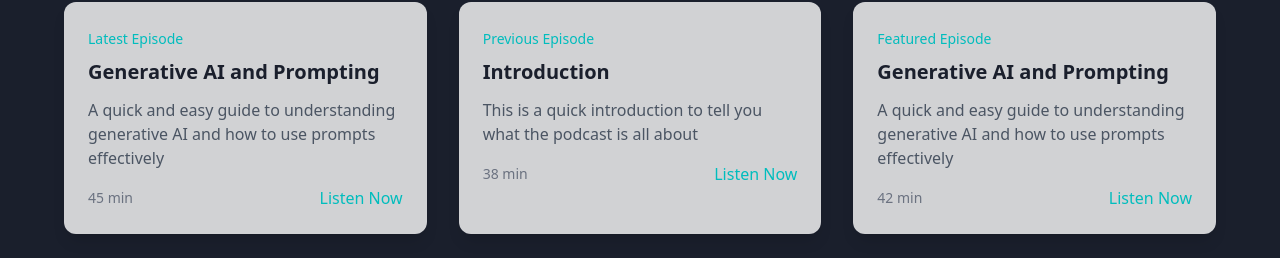
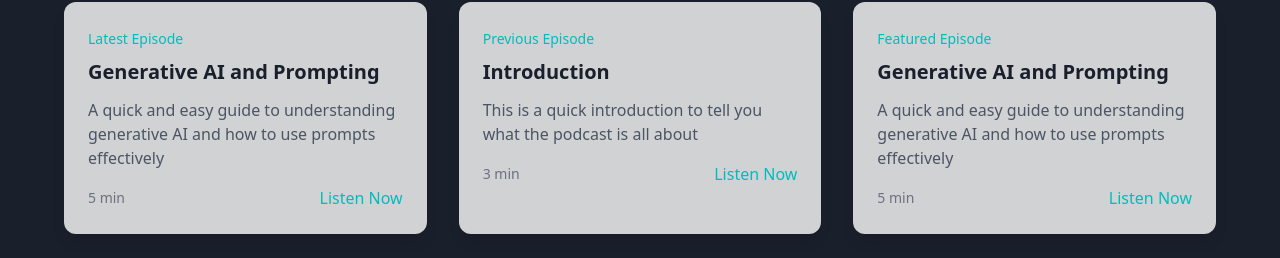
Before and after one commit to toriwell/shespoweredbyai, a React (Vite) app: page / in a window 1280 px wide. Shown: the part 802-1060 px from the top of the page. Built offline with nearby package versions, Linux system fonts and the light colour scheme.

Commit message:
Update episode durations
Changed the duration of the "Latest Episode" to 5 min, "Previous Episode" to 3 min, and "Featured Episode" to 5 min in the Episodes component.
[skip gpt_engineer]

```diff
--- a/src/components/Episodes.tsx
+++ b/src/components/Episodes.tsx
@@ -4,21 +4,21 @@ const episodes = [
   {
     title: "Generative AI and Prompting",
     description: "A quick and easy guide to understanding generative AI and how to use prompts effectively",
-    duration: "45 min",
+    duration: "5 min",
     date: "Latest Episode",
     url: "https://open.spotify.com/episode/7oqRjNC3NYyrYSysF8dvNx?si=68f6973110dd4c35"
   },
   {
     title: "Introduction",
     description: "This is a quick introduction to tell you what the podcast is all about",
-    duration: "38 min",
+    duration: "3 min",
     date: "Previous Episode",
     url: "https://open.spotify.com/episode/5Zj6RQS6fgjrWSSEy9j9Wg?si=8af376987c2e4efb"
   },
   {
     title: "Generative AI and Prompting",
     description: "A quick and easy guide to understanding generative AI and how to use prompts effectively",
-    duration: "42 min",
+    duration: "5 min",
     date: "Featured Episode",
     url: "https://open.spotify.com/episode/7oqRjNC3NYyrYSysF8dvNx?si=68f6973110dd4c35"
   },
```
